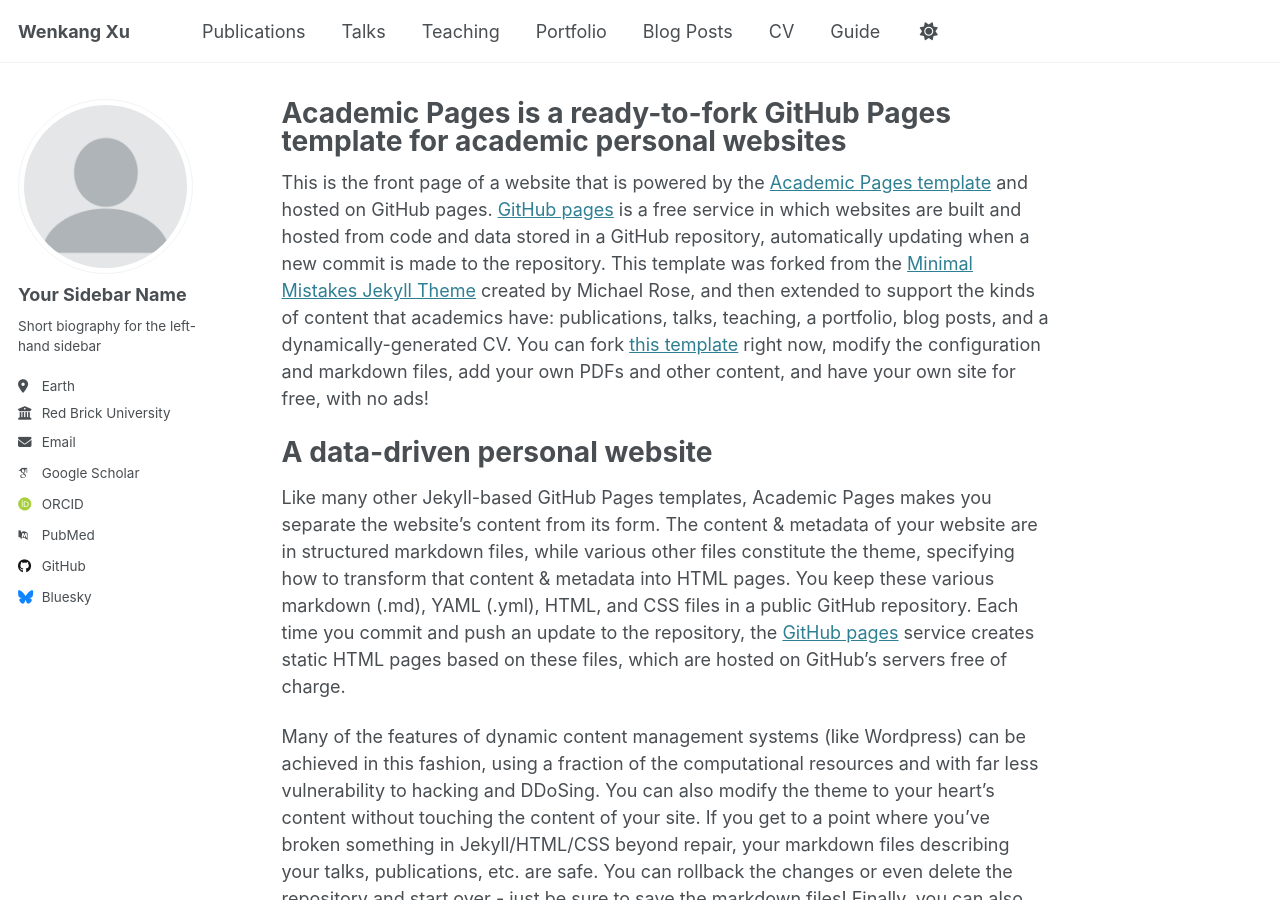
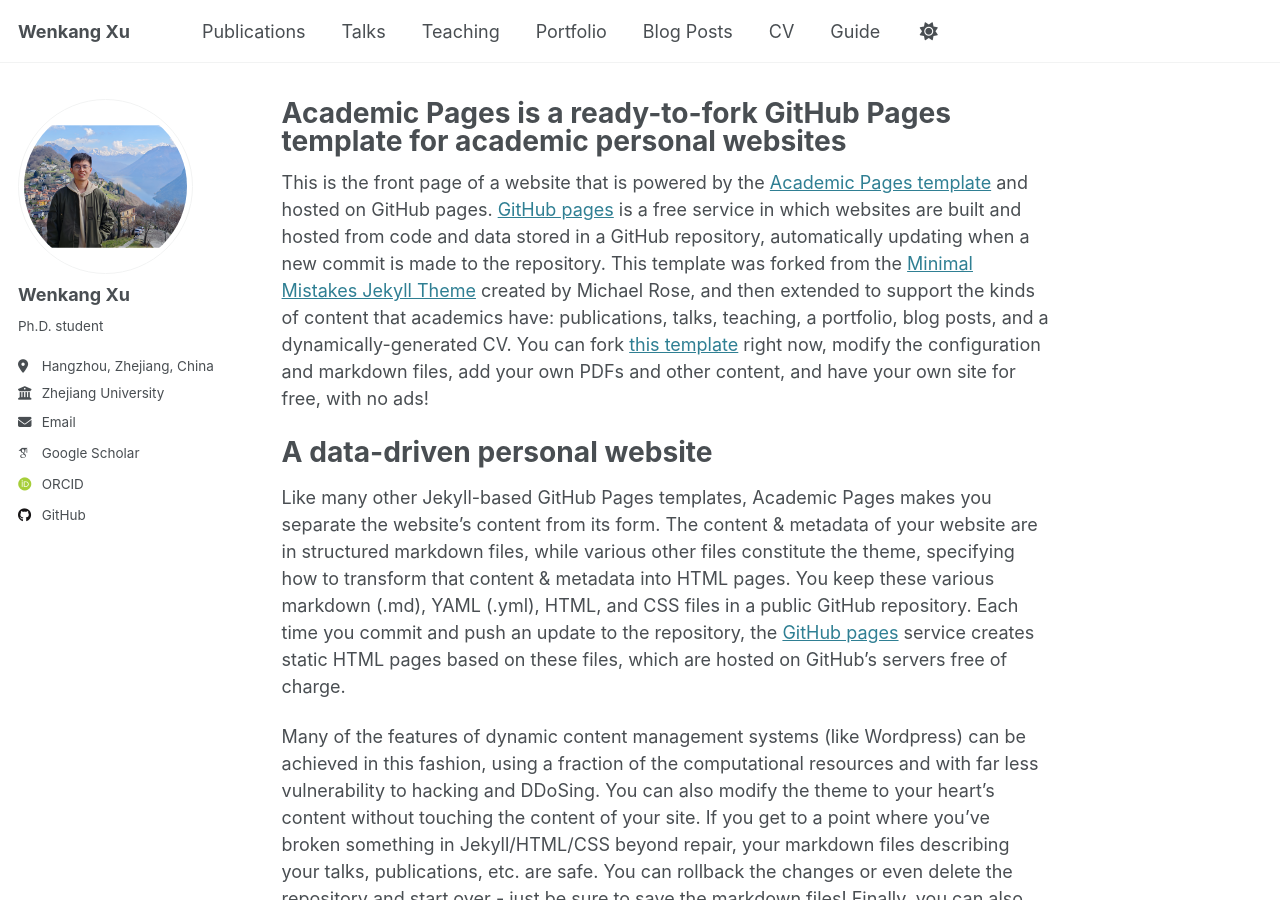
Before and after one commit to ZJU-XWK/ZJU-XWK.github.io, a Jekyll site: the page built from _pages/about.md, in a window 1280 px wide and 900 px high. Built offline with Jekyll 4.4.1, drawn with Linux system fonts in a browser that asks for light colours; some web fonts are replaced.

Commit message:
Update _config.yml

```diff
--- a/_config.yml
+++ b/_config.yml
@@ -22,22 +22,22 @@ repository               : "https://github.com/ZJU-XWK/ZJU-XWK.github.io"
 #               Additional customization can be done by editing /_includes/author-profile.html
 author:
   # Biographic information
-  avatar           : "profile.png"
-  name             : "Your Sidebar Name"
+  avatar           : "android-chrome-512x512.png"
+  name             : "Wenkang Xu"
   pronouns         : # example: "she/her"
-  bio              : "Short biography for the left-hand sidebar"
-  location         : "Earth"
-  employer         : "Red Brick University"
+  bio              : "Ph.D. student"
+  location         : "Hangzhou, Zhejiang, China"
+  employer         : "Zhejiang University"
   uri              : # URL
-  email            : "none@example.org"
+  email            : "22131113@zju.edu.cn"
 
   # Academic websites
   arxiv            : # URL - Update with the correct link to your profile
-  googlescholar    : "https://scholar.google.com/citations?user=PS_CX0AAAAAJ"
+  googlescholar    : "https://scholar.google.com/citations?user==eUBbjbsAAAAJ"
   impactstory      : # URL
-  orcid            : "http://orcid.org/yourorcidurl"
+  orcid            : "http://orcid.org/0000-0003-0097-5062"
   semantic         : # URL
-  pubmed           : "https://www.ncbi.nlm.nih.gov/pubmed/?term=john+snow"
+  pubmed           : # "https://www.ncbi.nlm.nih.gov/pubmed/?term=john+snow"
   researchgate     : # URL
   scopus           : # URL
 
@@ -45,12 +45,12 @@ author:
   bitbucket        : # Username - Update with your username on the site
   codepen          : # Username
   dribbble         : # Username
-  github           : "academicpages"
+  github           : "https://github.com/ZJU-XWK"
   kaggle           : # Username
   stackoverflow    : # User number or user number and name (i.e., use "1" or "1/jeff-atwood")
 
   # Social media
-  bluesky          : "bsky.app" # Replace this with you Bluesky username
+  bluesky          : # "bsky.app" # Replace this with you Bluesky username
   facebook         : # Username
   flickr           : # Username
   foursquare       : # Username
```
